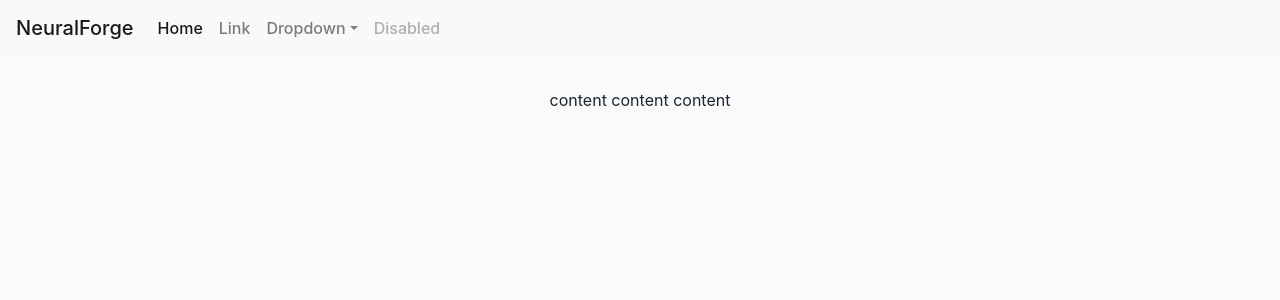
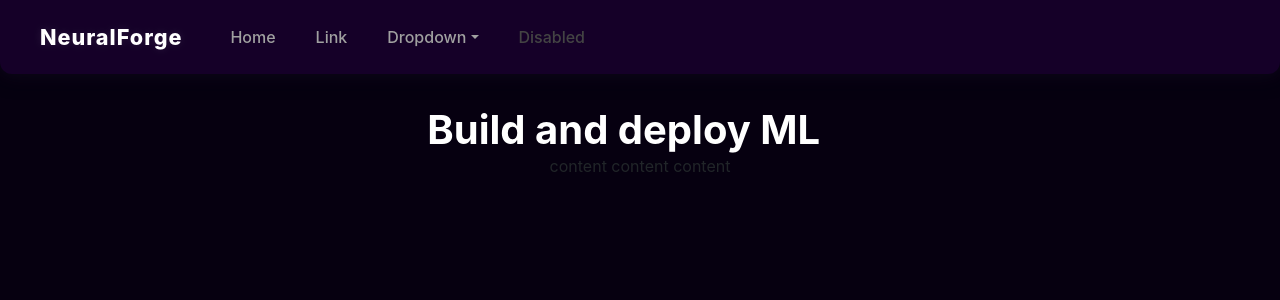
Before and after one commit to kirilexe/NeuralForge, a React (Vite) app in the folder frontend/: page / in a window 1280 px wide. Shown: the top 300 px of the page. Built offline with nearby package versions, Linux system fonts and the light colour scheme.

Commit message:
added placeholder design for homepage

```diff
--- a/frontend/package.json
+++ b/frontend/package.json
@@ -11,6 +11,7 @@
   },
   "dependencies": {
     "firebase": "^12.4.0",
+    "gasp": "^0.0.2",
     "react": "^19.1.1",
     "react-dom": "^19.1.1"
   },
--- /dev/null
+++ b/frontend/src/components/header/Navbar.css
@@ -0,0 +1,104 @@
+.navbar {
+    background-color: #0d0018 !important;
+    padding: 1rem 2.5rem;
+    border-bottom: none;
+    box-shadow: 0 0 15px rgba(156, 107, 255, 0.05);
+    font-family: "Inter", "Poppins", sans-serif;
+    transition: background-color 0.4s ease, box-shadow 0.4s ease;
+    border-radius: 0 0 0.75rem 0.75rem;
+    position: sticky;
+    top: 0;
+    z-index: 1020;
+}
+
+.navbar:hover {
+    background-color: #150028 !important;
+    box-shadow: 0 4px 20px rgba(0, 0, 0, 0.4), 0 0 20px rgba(156, 107, 255, 0.1);
+}
+
+.navbar-brand {
+    color: #fff !important;
+    font-weight: 800;
+    letter-spacing: 1px;
+    font-size: 1.35rem;
+    transition: color 0.3s ease, text-shadow 0.3s ease;
+    text-shadow: 0 0 8px rgba(255, 255, 255, 0.1);
+}
+
+.navbar-brand:hover {
+    color: #b08aff !important;
+    text-shadow: 0 0 10px rgba(156, 107, 255, 0.6);
+}
+
+.navbar-nav .nav-link {
+    color: #a0a0a0 !important;
+    margin-left: 1.5rem;
+    font-weight: 500;
+    font-size: 1rem;
+    padding: 0.5rem 0.75rem;
+    border-radius: 0.5rem;
+    transition: color 0.3s ease, background-color 0.3s ease, transform 0.2s ease;
+}
+
+.navbar-nav .nav-link:hover {
+    color: #ffffff !important;
+    background-color: rgba(156, 107, 255, 0.1);
+    transform: translateY(-2px);
+}
+
+.navbar-nav .nav-link.active {
+    color: #9c6bff !important;
+    background-color: rgba(156, 107, 255, 0.15);
+    font-weight: 600;
+}
+
+.navbar-nav .nav-link.disabled {
+    color: #444 !important;
+    cursor: not-allowed;
+    background-color: transparent;
+    transform: none;
+}
+
+.dropdown-menu {
+    background-color: #1c0033;
+    border: 1px solid rgba(156, 107, 255, 0.2);
+    border-bottom-left-radius: 0.75rem;
+    border-bottom-right-radius: 0.75rem;
+    box-shadow: 0 15px 30px rgba(0, 0, 0, 0.8), 0 0 20px rgba(156, 107, 255, 0.15);
+    padding: 0.5rem 0;
+    backdrop-filter: blur(5px);
+}
+
+.dropdown-item {
+    color: #eee;
+    font-weight: 400;
+    padding: 0.6rem 1.5rem;
+    transition: background-color 0.3s ease, color 0.2s ease, transform 0.2s ease;
+}
+
+.dropdown-item:hover {
+    background-color: #2e0055;
+    color: #fff;
+    transform: translateX(3px);
+}
+
+.dropdown-divider {
+    margin: 0.5rem 0;
+    height: 2px;
+    background-color: rgba(255, 255, 255, 0.15);
+}
+
+.navbar-toggler {
+    border-color: rgba(156, 107, 255, 0.5);
+    padding: 0.5rem;
+    border-radius: 0.5rem;
+    transition: background-color 0.3s ease;
+}
+
+.navbar-toggler:focus {
+    box-shadow: 0 0 0 0.25rem rgba(156, 107, 255, 0.5);
+}
+
+.navbar-toggler-icon {
+    filter: invert(1);
+}
--- a/frontend/src/components/header/Navbar.tsx
+++ b/frontend/src/components/header/Navbar.tsx
@@ -1,3 +1,5 @@
+import './Navbar.css'
+
 function Navbar() {
   return (
     <nav className="navbar navbar-expand-lg navbar-light bg-light">
--- /dev/null
+++ b/frontend/src/components/home/TextType.css
@@ -0,0 +1,17 @@
+.text-type {
+  display: inline-block;
+  white-space: pre-wrap;
+  font-size: 2.5rem;
+  line-height: 1.2;
+  font-weight: bold;
+}
+
+.text-type__cursor {
+  margin-left: 0.25rem;
+  display: inline-block;
+  opacity: 1;
+}
+
+.text-type__cursor--hidden {
+  display: none;
+}
--- /dev/null
+++ b/frontend/src/components/home/TextType.tsx
@@ -0,0 +1,195 @@
+'use client';
+
+import type { ElementType } from 'react';
+import { useEffect, useRef, useState, createElement, useMemo, useCallback } from 'react';
+import { gsap } from 'gsap';
+import './TextType.css';
+
+interface TextTypeProps {
+  className?: string;
+  showCursor?: boolean;
+  hideCursorWhileTyping?: boolean;
+  cursorCharacter?: string | React.ReactNode;
+  cursorBlinkDuration?: number;
+  cursorClassName?: string;
+  text: string | string[];
+  as?: ElementType;
+  typingSpeed?: number;
+  initialDelay?: number;
+  pauseDuration?: number;
+  deletingSpeed?: number;
+  loop?: boolean;
+  textColors?: string[];
+  variableSpeed?: { min: number; max: number };
+  onSentenceComplete?: (sentence: string, index: number) => void;
+  startOnVisible?: boolean;
+  reverseMode?: boolean;
+}
+
+const TextType = ({
+  text,
+  as: Component = 'div',
+  typingSpeed = 50,
+  initialDelay = 0,
+  pauseDuration = 2000,
+  deletingSpeed = 30,
+  loop = true,
+  className = '',
+  showCursor = true,
+  hideCursorWhileTyping = false,
+  cursorCharacter = '|',
+  cursorClassName = '',
+  cursorBlinkDuration = 0.5,
+  textColors = [],
+  variableSpeed,
+  onSentenceComplete,
+  startOnVisible = false,
+  reverseMode = false,
+  ...props
+}: TextTypeProps & React.HTMLAttributes<HTMLElement>) => {
+  const [displayedText, setDisplayedText] = useState('');
+  const [currentCharIndex, setCurrentCharIndex] = useState(0);
+  const [isDeleting, setIsDeleting] = useState(false);
+  const [currentTextIndex, setCurrentTextIndex] = useState(0);
+  const [isVisible, setIsVisible] = useState(!startOnVisible);
+  const cursorRef = useRef<HTMLSpanElement>(null);
+  const containerRef = useRef<HTMLElement>(null);
+
+  const textArray = useMemo(() => (Array.isArray(text) ? text : [text]), [text]);
+
+  const getRandomSpeed = useCallback(() => {
+    if (!variableSpeed) return typingSpeed;
+    const { min, max } = variableSpeed;
+    return Math.random() * (max - min) + min;
+  }, [variableSpeed, typingSpeed]);
+
+  const getCurrentTextColor = () => {
+    if (textColors.length === 0) return '#ffffff';
+    return textColors[currentTextIndex % textColors.length];
+  };
+
+  useEffect(() => {
+    if (!startOnVisible || !containerRef.current) return;
+
+    const observer = new IntersectionObserver(
+      entries => {
+        entries.forEach(entry => {
+          if (entry.isIntersecting) {
+            setIsVisible(true);
+          }
+        });
+      },
+      { threshold: 0.1 }
+    );
+
+    observer.observe(containerRef.current);
+    return () => observer.disconnect();
+  }, [startOnVisible]);
+
+  useEffect(() => {
+    if (showCursor && cursorRef.current) {
+      gsap.set(cursorRef.current, { opacity: 1 });
+      gsap.to(cursorRef.current, {
+        opacity: 0,
+        duration: cursorBlinkDuration,
+        repeat: -1,
+        yoyo: true,
+        ease: 'power2.inOut'
+      });
+    }
+  }, [showCursor, cursorBlinkDuration]);
+
+  useEffect(() => {
+    if (!isVisible) return;
+
+    let timeout: ReturnType<typeof setTimeout>;
+
+    const currentText = textArray[currentTextIndex];
+    const processedText = reverseMode ? currentText.split('').reverse().join('') : currentText;
+
+    const executeTypingAnimation = () => {
+      if (isDeleting) {
+        if (displayedText === '') {
+          setIsDeleting(false);
+          if (currentTextIndex === textArray.length - 1 && !loop) {
+            return;
+          }
+
+          if (onSentenceComplete) {
+            onSentenceComplete(textArray[currentTextIndex], currentTextIndex);
+          }
+
+          setCurrentTextIndex(prev => (prev + 1) % textArray.length);
+          setCurrentCharIndex(0);
+          timeout = setTimeout(() => {}, pauseDuration);
+        } else {
+          timeout = setTimeout(() => {
+            setDisplayedText(prev => prev.slice(0, -1));
+          }, deletingSpeed);
+        }
+      } else {
+        if (currentCharIndex < processedText.length) {
+          timeout = setTimeout(
+            () => {
+              setDisplayedText(prev => prev + processedText[currentCharIndex]);
+              setCurrentCharIndex(prev => prev + 1);
+            },
+            variableSpeed ? getRandomSpeed() : typingSpeed
+          );
+        } else if (textArray.length > 1) {
+          timeout = setTimeout(() => {
+            setIsDeleting(true);
+          }, pauseDuration);
+        }
+      }
+    };
+
+    if (currentCharIndex === 0 && !isDeleting && displayedText === '') {
+      timeout = setTimeout(executeTypingAnimation, initialDelay);
+    } else {
+      executeTypingAnimation();
+    }
+
+    return () => clearTimeout(timeout);
+  }, [
+    currentCharIndex,
+    displayedText,
+    isDeleting,
+    typingSpeed,
+    deletingSpeed,
+    pauseDuration,
+    textArray,
+    currentTextIndex,
+    loop,
+    initialDelay,
+    isVisible,
+    reverseMode,
+    variableSpeed,
+    onSentenceComplete
+  ]);
+
+  const shouldHideCursor =
+    hideCursorWhileTyping && (currentCharIndex < textArray[currentTextIndex].length || isDeleting);
+
+  return createElement(
+    Component,
+    {
+      ref: containerRef,
+      className: `text-type ${className}`,
+      ...props
+    },
+    <span className="text-type__content" style={{ color: getCurrentTextColor() }}>
+      {displayedText}
+    </span>,
+    showCursor && (
+      <span
+        ref={cursorRef}
+        className={`text-type__cursor ${cursorClassName} ${shouldHideCursor ? 'text-type__cursor--hidden' : ''}`}
+      >
+        {cursorCharacter}
+      </span>
+    )
+  );
+};
+
+export default TextType;
--- a/frontend/src/pages/Home.css
+++ b/frontend/src/pages/Home.css
@@ -5,7 +5,7 @@
   min-width: 100vw;
   width: 100vw;
   height: 100vh;
-  background: #f8fafc;
+  background: #060010;
   display: flex;
   flex-direction: column;
   z-index: 0;
--- a/frontend/src/pages/Home.tsx
+++ b/frontend/src/pages/Home.tsx
@@ -1,7 +1,7 @@
 
 import Navbar from "../components/header/Navbar";
+import TextType from "../components/home/TextType";
 import "./Home.css";
-
 
 function HomePage() {
   return (
@@ -9,6 +9,13 @@
       <Navbar />
       <div className="home-content">
         {/* add content here */}
+        <TextType
+          text={["Welcome to Neuralforge!", "Build and deploy ML models with ease."]}
+          typingSpeed={75}
+          pauseDuration={1500}
+          showCursor={true}
+          cursorCharacter="_"
+        />
         content content content
       </div>
     </div>
--- /dev/null
+++ b/package.json
@@ -0,0 +1,6 @@
+{
+  "dependencies": {
+    "@gsap/react": "^2.1.2",
+    "gsap": "^3.13.0"
+  }
+}
```
Also changed, not shown: 2 other files (tests, documents, lock files or other folders).
